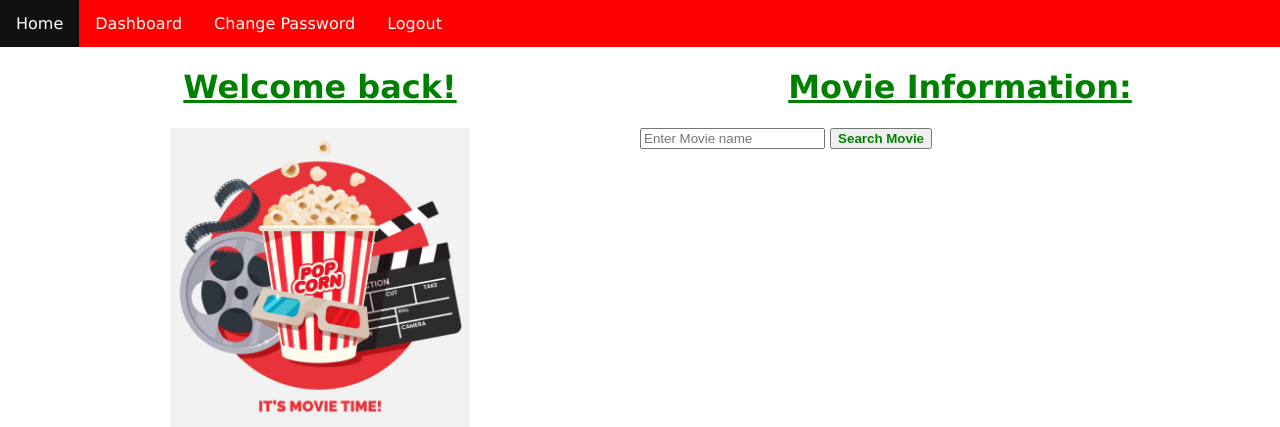
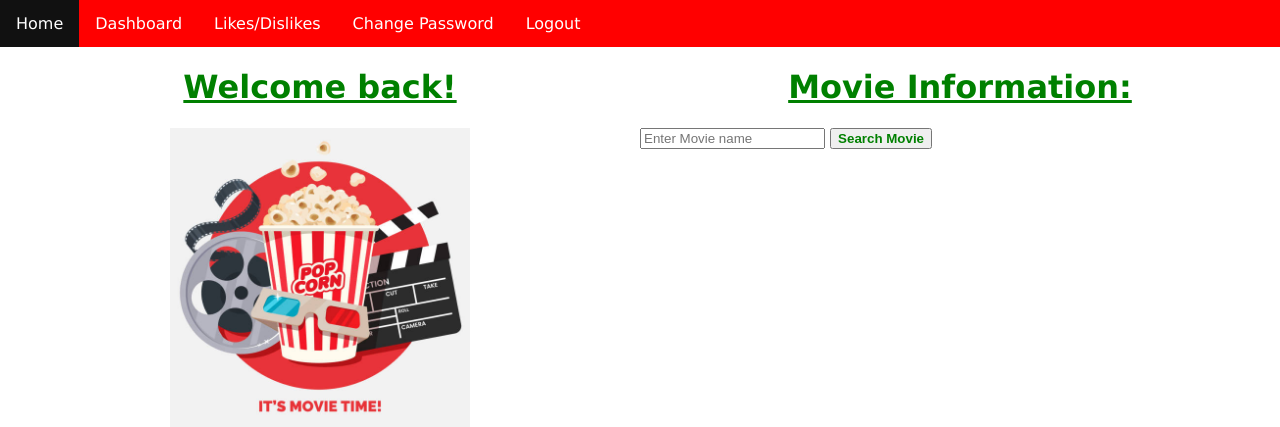
Before and after one commit to pythcon/CineRex, a PHP site: page /dashboard.php in a window 1280 px wide. Shown: the top 427 px of the page. Run offline with PHP 8.4, Linux system fonts and the light colour scheme; some libraries are stand-ins or nearby versions.

Commit message:
added preferences button to nav bar

```diff
--- a/dashboard.php
+++ b/dashboard.php
@@ -60,6 +60,7 @@
 <ul>
  <li><a href="index.html">Home</a></li>
 	  <li><a href="dashboard.php">Dashboard</a></li>
+	  <li><a href="preferences.php">Likes/Dislikes</a></li>
   <li><a href="changepassword.php">Change Password</a></li>
 
  <li><a href="handler_logout.php">Logout</a></li>
```
